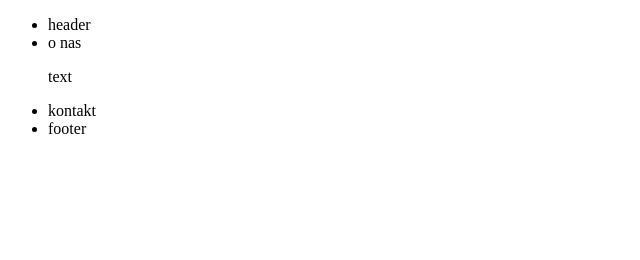
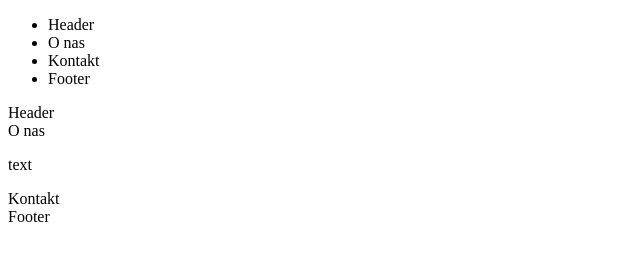
Before and after one commit to ekay5/git-zadanie5, a plain HTML site: page index.html in a window 1280 px wide. Shown: the whole page, without its empty margins (0-640 px from the left). Drawn offline with Linux system fonts and the light colour scheme.

Commit message:
uzupełnienie kodu

```diff
--- a/index.html
+++ b/index.html
@@ -9,14 +9,16 @@
 <body>
     <nav>
         <ul>
-            <li id="main">header</li>
-            <li id="o-nas">
-                o nas
-                <p class="class">text</p>
-                <li id="kontakt">kontakt</li>
-                <li id="footer">footer</li>
-            </li>
+            <li>Header</li>
+            <li>O nas</li>
+            <li>Kontakt</li>
+            <li>Footer</li>
         </ul>
     </nav>
+    <header id="main">Header</header>
+    <section id="o-nas">O nas</section>
+        <p class="class">text</p>
+    <section id="kontakt">Kontakt</section>
+    <footer id="footer">Footer</footer>
 </body>
 </html>
```
